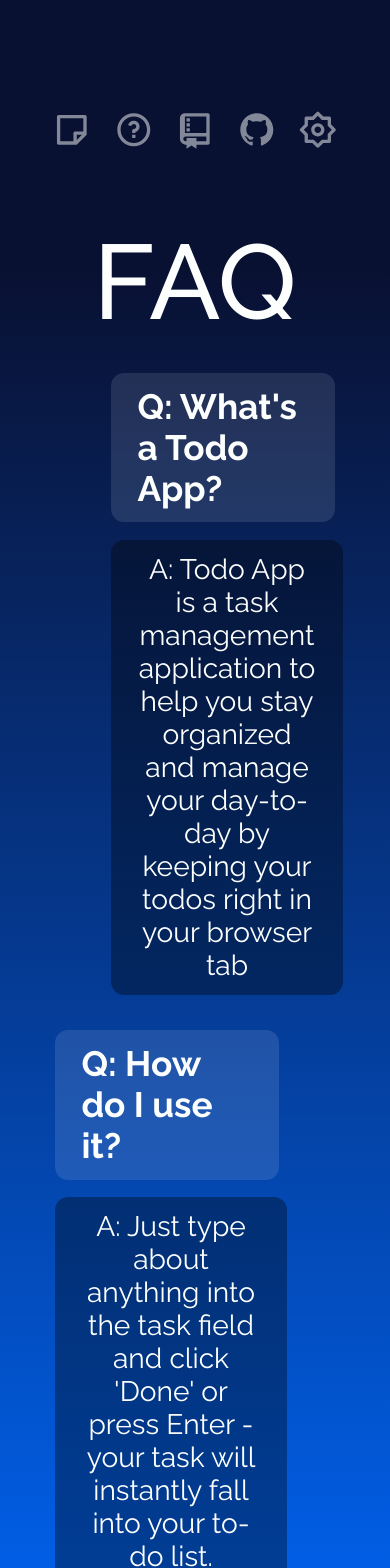
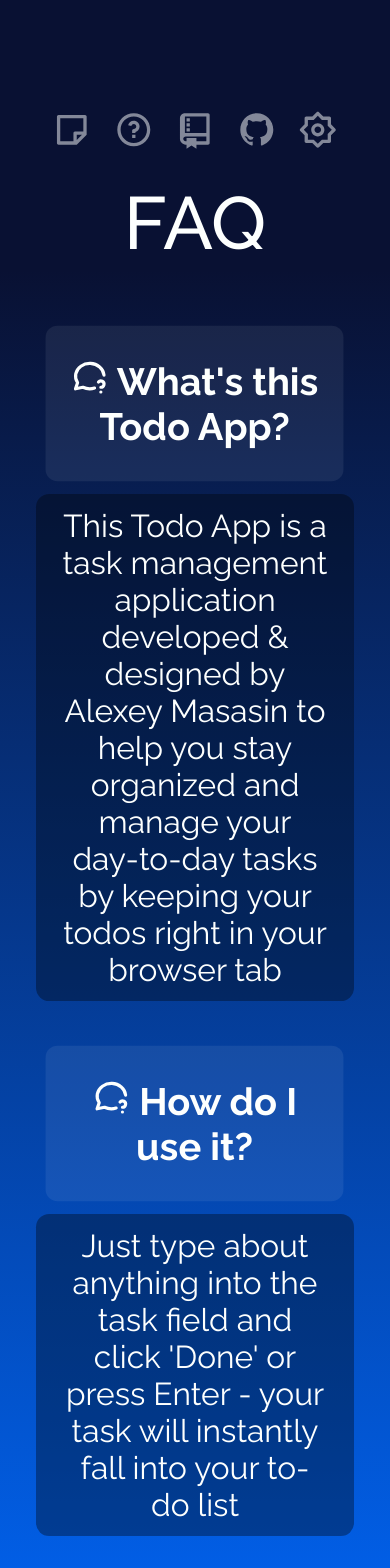
Before and after one commit to alexeymasasin/todo-app-demo, a React (Create React App) app: page /todo-app-demo/faq in a window 390 px wide. Shown: the top 1568 px of the page. Built offline with nearby package versions, Linux system fonts and the light colour scheme.

Commit message:
FAQ Page Update, Responsive UI Fixes

```diff
--- a/src/App.css
+++ b/src/App.css
@@ -19,7 +19,8 @@ h1 {
 
   h1 {
     font-weight: 500;
-    font-size: 6rem;
-    margin: 0 0 26px;
+    font-size: 4.2rem;
+    padding: 10px;
+    margin: 4px 0 26px;
   }
 }
--- a/src/components/FAQ/FAQ.jsx
+++ b/src/components/FAQ/FAQ.jsx
@@ -1,34 +1,48 @@
 import styles from './FAQ.module.css';
+import { TbMessageCircleQuestion } from 'react-icons/tb';
 
 function FAQ() {
   return (
     <div className={styles.faq}>
       <h1 className={styles.faq_title}>FAQ</h1>
-      <div>
-        <div className={styles.faq_right}>
-          <h2>Q: What's a Todo App?</h2>
-          <h3>A: Todo App is a task management application to help you stay
-            organized and manage your day-to-day by keeping your todos right in
+      <div className={styles.faq_section}>
+        <div className={styles.faq_item}>
+          <h2><TbMessageCircleQuestion/> What's this Todo App?</h2>
+          <h3>This Todo App is a task management
+            application developed & designed by Alexey Masasin
+            to help you stay organized and manage your day-to-day tasks by
+            keeping your todos right in
             your browser tab</h3>
         </div>
-        <div className={styles.faq_left}>
-          <h2>Q: How do I use it?</h2>
-          <h3>A: Just type about anything into the task field and click 'Done'
+        <div className={styles.faq_item}>
+          <h2><TbMessageCircleQuestion/> How do I use it?</h2>
+          <h3>Just type about anything into the task
+            field and click 'Done'
             or
             press Enter - your task will instantly fall into your to-do
-            list.</h3>
+            list</h3>
         </div>
-        <div className={styles.faq_right}>
-          <h2>Q: Is there any way to sort my tasks?</h2>
-          <h3>A: Yes, click the arrow below the task field and your todos will
+        <div className={styles.faq_item}>
+          <h2><TbMessageCircleQuestion/> Is there any way to organise my tasks?
+          </h2>
+          <h3>Certainly! Click the arrow below the task field
+            and your tasks will be
             be
-            sorted by old to new or vice versa</h3>
+            sorted by old to new or vice versa. You can also mark your tasks as
+            completed by clicking the check icon and delete them by clicking the
+            trash can icon</h3>
         </div>
-        <div className={styles.faq_left}>
-          <h2>Q: Can I clear all my completed tasks or delete all of them
-            quickly?</h2>
-          <h3>A: Absolutely! As soon as you add any task to the list, you'll see
-            two buttons at the of page that will allow you to do this.</h3>
+        <div className={styles.faq_item}>
+          <h2><TbMessageCircleQuestion/> Can I clear all my tasks quickly?</h2>
+          <h3>Yes! Once you add any task to the list and mark any of them as
+            completed, two buttons will appear at the top of the page - they
+            will allow you to reset all your tasks or clear completed ones.</h3>
+        </div>
+        <div className={styles.faq_item}>
+          <h2><TbMessageCircleQuestion/> Are there any other options in the
+            application?</h2>
+          <h3>Of course, among other things, you can mark tasks as more
+            important by clicking the task icon</h3>
         </div>
       </div>
     </div>
--- a/src/components/FAQ/FAQ.module.css
+++ b/src/components/FAQ/FAQ.module.css
@@ -1,49 +1,38 @@
 .faq {
-  margin: 0 auto;
   text-align: center;
-  max-width: 800px;
-  padding: 50px;
+  overflow: hidden;
 }
 
 .faq_title {
   font-weight: 500;
-  font-size: 6rem;
 }
 
-.faq_left {
-  margin-right: auto;
-
+.faq_section {
+  display: flex;
+  padding: 10px;
 }
 
-.faq_right {
-  margin-left: auto;
+.faq_item {
+  transition: 0.5s;
 }
 
-.faq_left,
-.faq_right {
-  transition: 0.5s;
-  width: 60%;
-}
-
-.faq_left:hover,
-.faq_right:hover {
+.faq_item:hover {
   transform: scale(1.05);
 }
 
-.faq_left > h2,
-.faq_right > h2 {
-  background-color: rgba(253, 255, 254, 0.11);
+.faq_item > h2 {
+  background-color: rgba(253, 255, 254, 0.07);
   border-radius: 12px;
-  padding: 12px 24px;
-  font-size: 2.2rem;
-  text-align: left;
+  padding: 32px 24px;
+  font-size: 2.4rem;
+  transform: scale(0.9);
+  margin: 0 auto;
 }
 
-.faq_left > h3,
-.faq_right > h3 {
+.faq_item > h3 {
   width: 80%;
-  font-size: 1.2rem;
-  margin: 16px auto 32px;
+  font-size: 1.8rem;
+  margin: 4px auto 32px;
   font-weight: 400;
   background-color: rgba(0, 0, 0, 0.35);
   padding: 12px 24px;
@@ -51,38 +40,12 @@
 }
 
 @media (max-width: 650px) {
-  .faq_left {
-    margin-right: auto;
-
+  .faq_section {
+    flex-direction: column;
   }
 
-  .faq_right {
-    margin-left: auto;
-  }
-
-  .faq_left,
-  .faq_right {
-    transition: 0.5s;
-    width: 80%;
-  }
-
-  .faq_left > h2,
-  .faq_right > h2 {
-    background-color: rgba(253, 255, 254, 0.11);
-    border-radius: 12px;
-    padding: 12px 24px;
-    font-size: 2rem;
-    text-align: left;
-  }
-
-  .faq_left > h3,
-  .faq_right > h3 {
-    width: 80%;
-    font-size: 1.6rem;
-    margin: 16px auto 32px;
-    font-weight: 400;
-    background-color: rgba(0, 0, 0, 0.35);
-    padding: 12px 24px;
-    border-radius: 12px;
+  .faq_item {
+    width: 90%;
+    margin: 0 auto;
   }
 }
```
Also changed, not shown: 12 other files (tests, documents, lock files or other folders).
